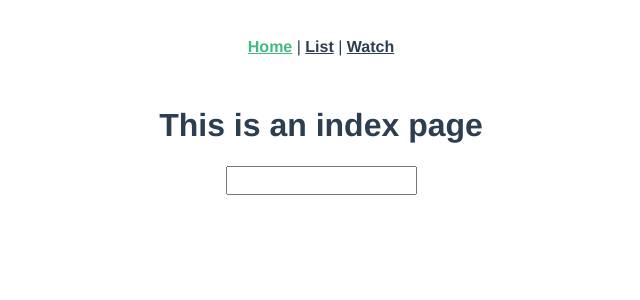
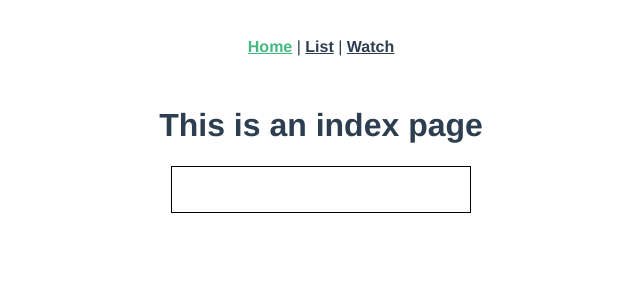
Before and after one commit to wsp-webben/youtube-frontend, a Vue app: page / in a window 1280 px wide. Shown: the top 300 px of the page, without its empty margins (319-959 px from the left). Built offline with nearby package versions, Linux system fonts and the light colour scheme.

Commit message:
autoselect proto

```diff
--- a/package.json
+++ b/package.json
@@ -10,6 +10,7 @@
   },
   "dependencies": {
     "axios": "^0.18.0",
+    "lodash": "^4.17.11",
     "vue": "^2.6.6",
     "vue-router": "^3.0.1"
   },
--- a/src/App.vue
+++ b/src/App.vue
@@ -10,6 +10,10 @@
 </template>
 
 <style lang="scss">
+*, *::before, *::after {
+  box-sizing: border-box;
+}
+
 #app {
   font-family: 'Avenir', Helvetica, Arial, sans-serif;
   -webkit-font-smoothing: antialiased;
--- /dev/null
+++ b/src/components/SearchSelect.vue
@@ -0,0 +1,41 @@
+<template>
+  <ul class="SearchSelect">
+    <li class="SearchSelect__item" v-for="item in options" :key="item.key">{{ item }}</li>
+  </ul>
+</template>
+
+<script>
+export default {
+  name: 'SearchSelect',
+  props: ['options'],
+};
+</script>
+
+<style lang="scss">
+  .SearchSelect {
+    width: 100%;
+    margin: 0;
+    padding: 0;
+    border: 1px solid #000;
+    border-top: 0;
+    list-style: none;
+
+    font-size: 16px;
+  }
+
+  .SearchSelect__item {
+    padding: 8px;
+    border-bottom: 1px solid #000;;
+    text-align: left;
+    cursor: pointer;
+
+    &:hover,
+    &:focus {
+      background-color: rgba(#444, .3);
+    }
+
+    &:last-child {
+      border-bottom: 0;
+    }
+  }
+</style>
--- a/src/components/searchBar.vue
+++ b/src/components/searchBar.vue
@@ -1,30 +1,65 @@
 <template>
-  <div>
-    <input type="text" class="searchBar" v-model="query">
-    <p>{{ query }}</p>
+  <div class="SearchBar">
+    <input type="text" class="SearchBar__input" v-model="query">
+    <search-select v-show="showSelect" :options="options"/>
   </div>
 </template>
 
 <script>
-// import showKittens from '@/services/search';
-
-// showKittens();
+import search from '@/services/search';
+import SearchSelect from '@/components/SearchSelect.vue';
 
 export default {
   name: 'SearchBar',
+  components: {
+    SearchSelect,
+  },
   data() {
     return {
       query: '',
+      showSelect: false,
+      options: [],
     };
+  },
+  watch: {
+    query(apiQuery) {
+      if (apiQuery.length > 1) {
+        search(apiQuery)
+          .then(this.showSearchresult)
+          .catch(err => console.log(err));
+      } else {
+        this.showSelect = false;
+      }
+    },
+  },
+  methods: {
+    showSearchresult(data) {
+      this.options = data.map(item => item.snippet.title);
+      this.showSelect = true;
+    },
   },
 };
 </script>
 
 
 <style lang="scss">
-  .searchBar {
-    display: block;
+  .SearchBar {
+    position: relative;
+    max-width: 300px;
     margin: 0 auto;
+  }
+
+  .SearchBar__input {
+    width: 100%;
+    margin: 0 auto;
+    padding: 15px 8px;
+    border: 1px solid #000;
+  }
+
+  .SearchBar__select {
+    // position: absolute;
+    top: 100%;
+    left: 0;
     padding: 5px;
   }
 </style>
--- a/src/services/search.js
+++ b/src/services/search.js
@@ -1,15 +1,16 @@
 import axios from 'axios';
 import { apiKey, baseUrl } from '@/consts';
 
-export default function showKittens() {
-  axios.get(`${baseUrl}/search`, {
+export default function search(query) {
+  return axios.get(`${baseUrl}/search`, {
     params: {
       key: apiKey,
       part: 'snippet',
-      q: 'kittens',
+      q: query,
       type: 'video',
+      maxResults: 5,
+      relevanceLanguage: 'ru',
     },
   })
-    .then(res => console.log('good:', res))
-    .catch(rej => console.log('fail:', rej));
+    .then(res => res.data.items);
 }
```
